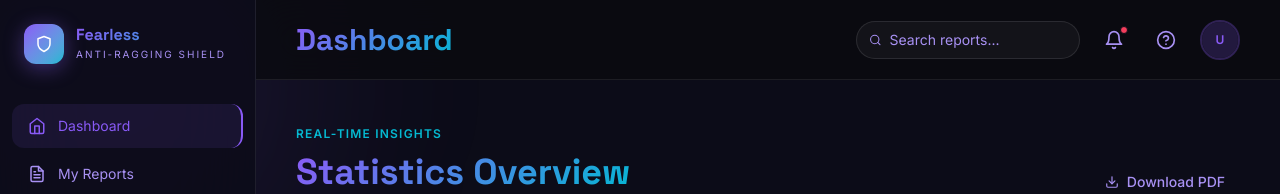
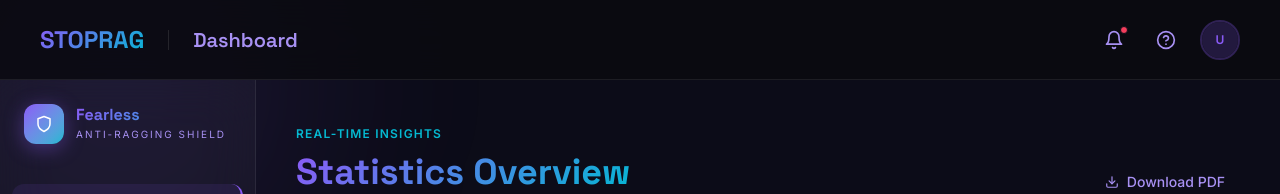
Before and after one commit to imadisimran/stop-rag, a Next.js app: page /dashboard in a window 1280 px wide. Shown: the top 194 px of the page. Built offline with nearby package versions, Linux system fonts and the light colour scheme; no server answers.

Commit message:
dashboard layout change

```diff
--- a/src/app/(dashboard)/layout.tsx
+++ b/src/app/(dashboard)/layout.tsx
@@ -13,15 +13,13 @@ export default function DashboardLayout({
       {/* Background glow orbs */}
       <GlowBackground />
 
-      {/* Sidebar (desktop) */}
-      <DashboardSidebar />
-
       {/* Top bar */}
       <DashboardTopbar />
 
-      {/* Main content: offset for sidebar + top bar */}
-      <div className="lg:ml-64 pt-16 md:pt-20 min-h-screen max-w-[1440px] mx-auto">
-        <main className="px-5 md:px-10 py-8 md:py-10 pb-28 lg:pb-10">
+      {/* Layout: Sidebar + Main Content */}
+      <div className="pt-16 md:pt-20 flex min-h-screen max-w-[1440px] mx-auto">
+        <DashboardSidebar />
+        <main className="flex-1 lg:ml-64 px-5 md:px-10 py-8 md:py-10 pb-28 lg:pb-10">
           {children}
         </main>
       </div>
--- a/src/components/dashboard/dashboard-sidebar.tsx
+++ b/src/components/dashboard/dashboard-sidebar.tsx
@@ -24,13 +24,13 @@ const iconMap: Record<string, React.ComponentType<{ className?: string }>> = {
 
 export function DashboardSidebar() {
   return (
-    <aside className="hidden lg:flex flex-col fixed left-[max(0px,calc((100vw-1440px)/2))] top-0 h-full w-64 bg-background/80 backdrop-blur-2xl border-r border-white/[0.08] z-40">
+    <aside className="hidden lg:flex flex-col fixed left-[max(0px,calc((100vw-1440px)/2))] top-20 h-[calc(100vh-80px)] w-64 bg-white/[0.03] backdrop-blur-xl border-r border-white/[0.08] py-6 z-40">
       {/* Brand Header */}
       <motion.div
         initial={{ opacity: 0, x: -20 }}
         animate={{ opacity: 1, x: 0 }}
         transition={{ duration: 0.4 }}
-        className="px-6 py-6 flex items-center gap-3"
+        className="px-6 mb-6 flex items-center gap-3"
       >
         <div className="w-10 h-10 rounded-lg bg-gradient-to-br from-primary to-secondary flex items-center justify-center shrink-0 shadow-glow-purple">
           <FiShield className="text-white text-lg" />
--- a/src/components/dashboard/dashboard-topbar.tsx
+++ b/src/components/dashboard/dashboard-topbar.tsx
@@ -35,28 +35,24 @@ export function DashboardTopbar() {
       animate={{ y: 0, opacity: 1 }}
       transition={{ type: "spring", stiffness: 200, damping: 25 }}
       className={cn(
-        "fixed top-0 left-0 lg:left-64 right-0 z-40 glass-navbar h-16 md:h-20 transition-all duration-300 flex items-center justify-between px-5 md:px-10",
+        "fixed top-0 w-full z-50 glass-navbar h-16 md:h-20 transition-all duration-300",
         scrolled && "shadow-glow-purple"
       )}
     >
-      {/* Title + Mobile menu */}
-      <div className="flex items-center gap-4">
-        <h1 className="font-display text-2xl md:text-3xl font-bold text-gradient">
+      <div className="flex justify-between items-center px-5 md:px-10 h-full w-full max-w-[1440px] mx-auto">
+        {/* Logo + Title */}
+        <div className="flex items-center gap-4 md:gap-6">
+          <span className="font-display text-xl md:text-2xl font-bold text-gradient">
+            STOPRAG
+          </span>
+          <div className="h-5 w-px bg-white/10" />
+          <h1 className="font-display text-lg md:text-xl font-semibold text-muted-foreground">
             Dashboard
           </h1>
         </div>
 
         {/* Actions */}
         <div className="flex items-center gap-3 md:gap-4">
-        {/* Search */}
-        <div className="hidden md:flex items-center bg-white/[0.04] border border-white/10 px-3 py-2 rounded-full gap-2 w-48 lg:w-56">
-          <FiSearch className="text-muted-foreground text-sm" />
-          <input
-            type="text"
-            placeholder="Search reports..."
-            className="bg-transparent border-none outline-none text-sm text-foreground placeholder:text-muted-foreground w-full"
-          />
-        </div>
 
           {/* Notifications */}
           <button className="relative p-2 rounded-full hover:bg-white/5 transition-colors">
@@ -130,6 +126,7 @@ export function DashboardTopbar() {
             </Avatar>
           )}
         </div>
+      </div>
     </motion.header>
   )
 }
```
Lines whose indentation alone changed are shown as unchanged.
